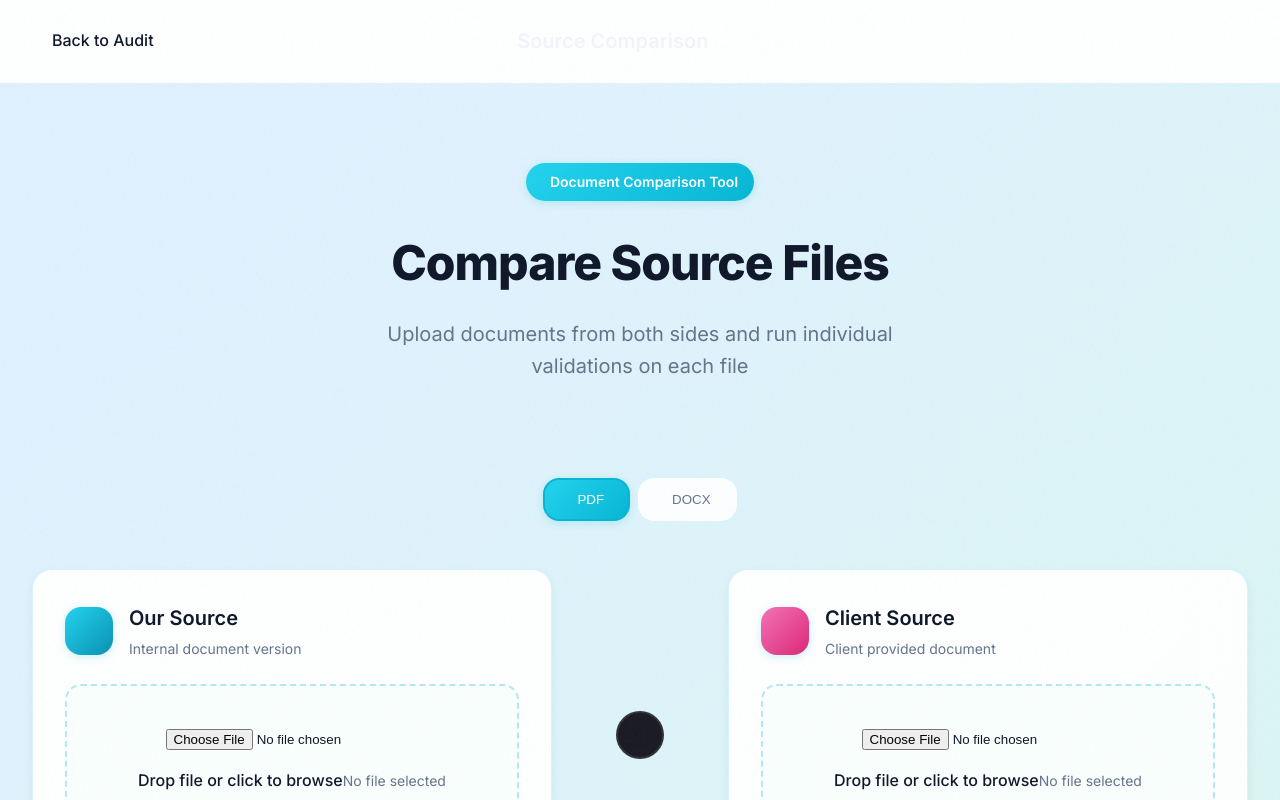
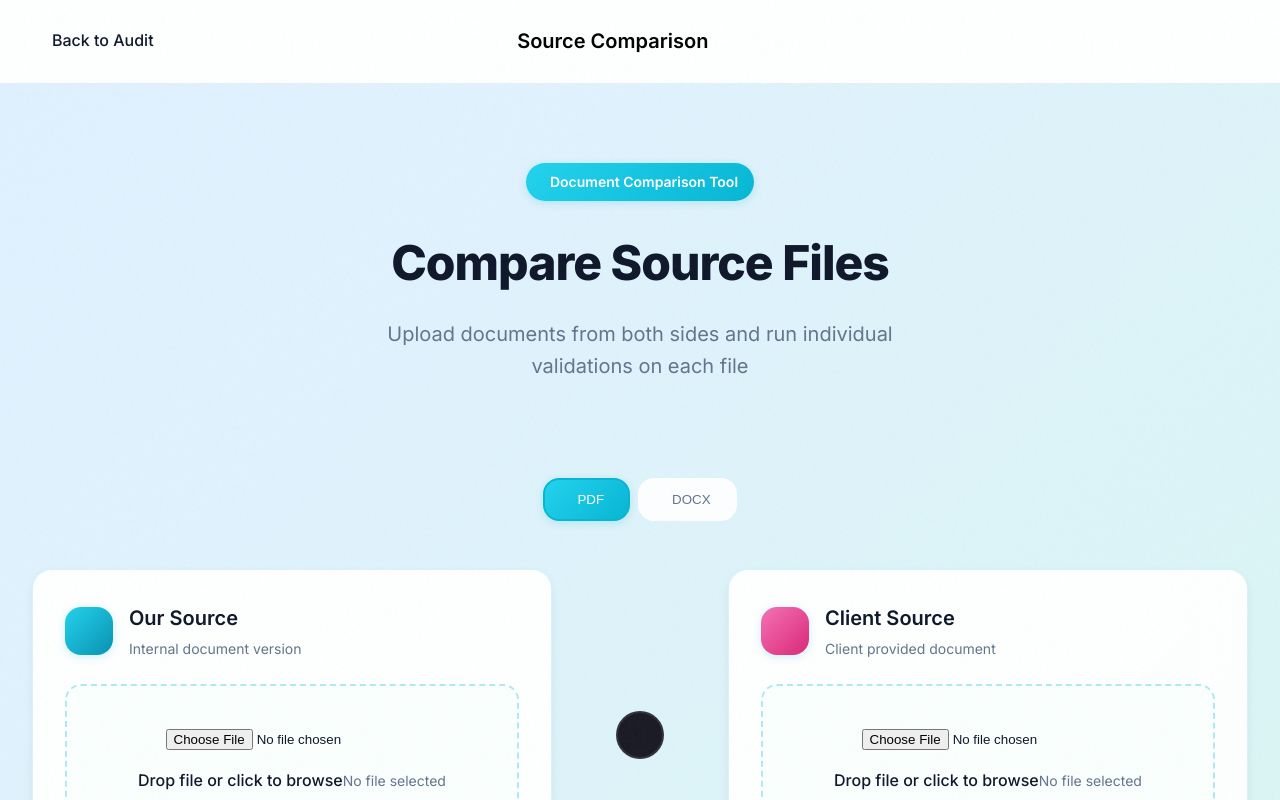
Before and after one commit to Sakaarr/quality-audit-fe, a Next.js app: page /comparison in a window 1280 px wide. Shown: the top 800 px of the page. Built offline with nearby package versions, Linux system fonts and the light colour scheme; no server answers.

Commit message:
source comparison color changes

```diff
--- a/src/app/globals.css
+++ b/src/app/globals.css
@@ -630,7 +630,7 @@ body {
   gap: 12px;
   font-size: 20px;
   font-weight: 600;
-  color: #f1f5f9;
+  color: #000000;
 }
 
 .nav-title i {
```
